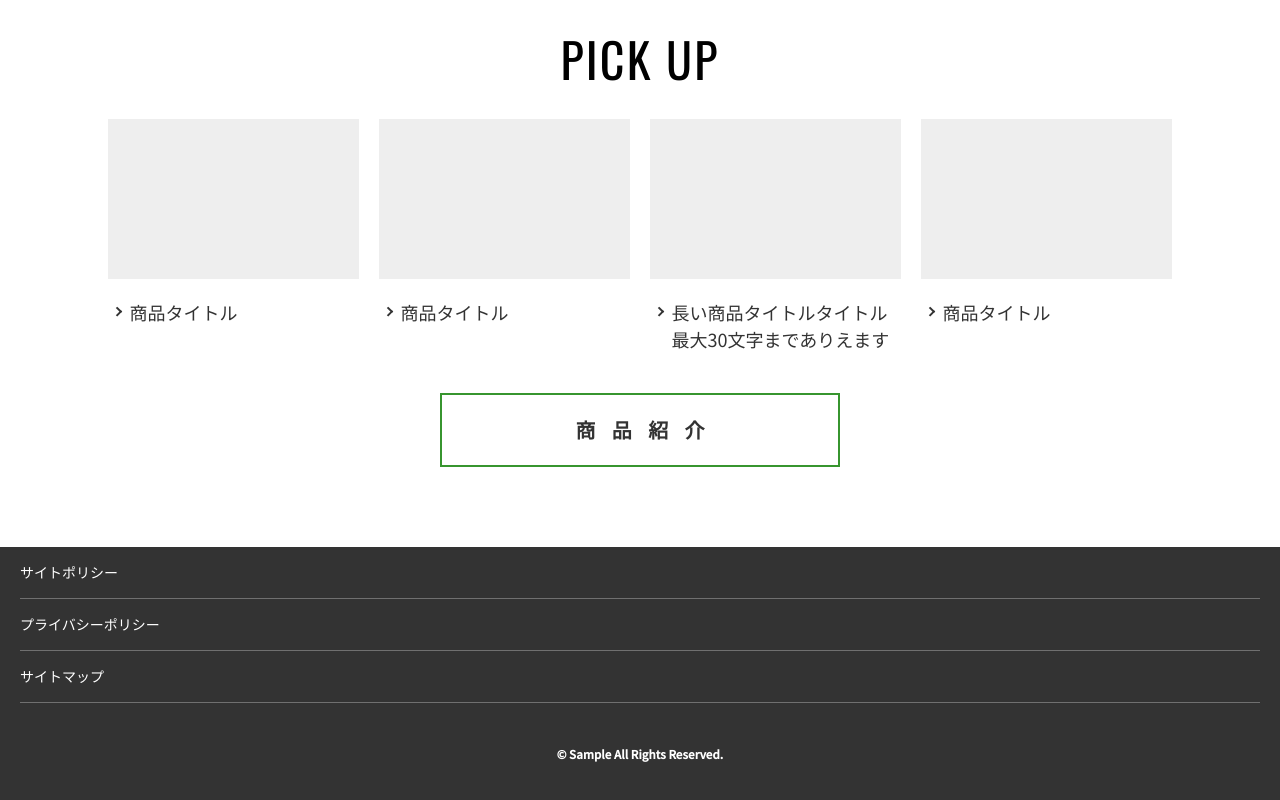
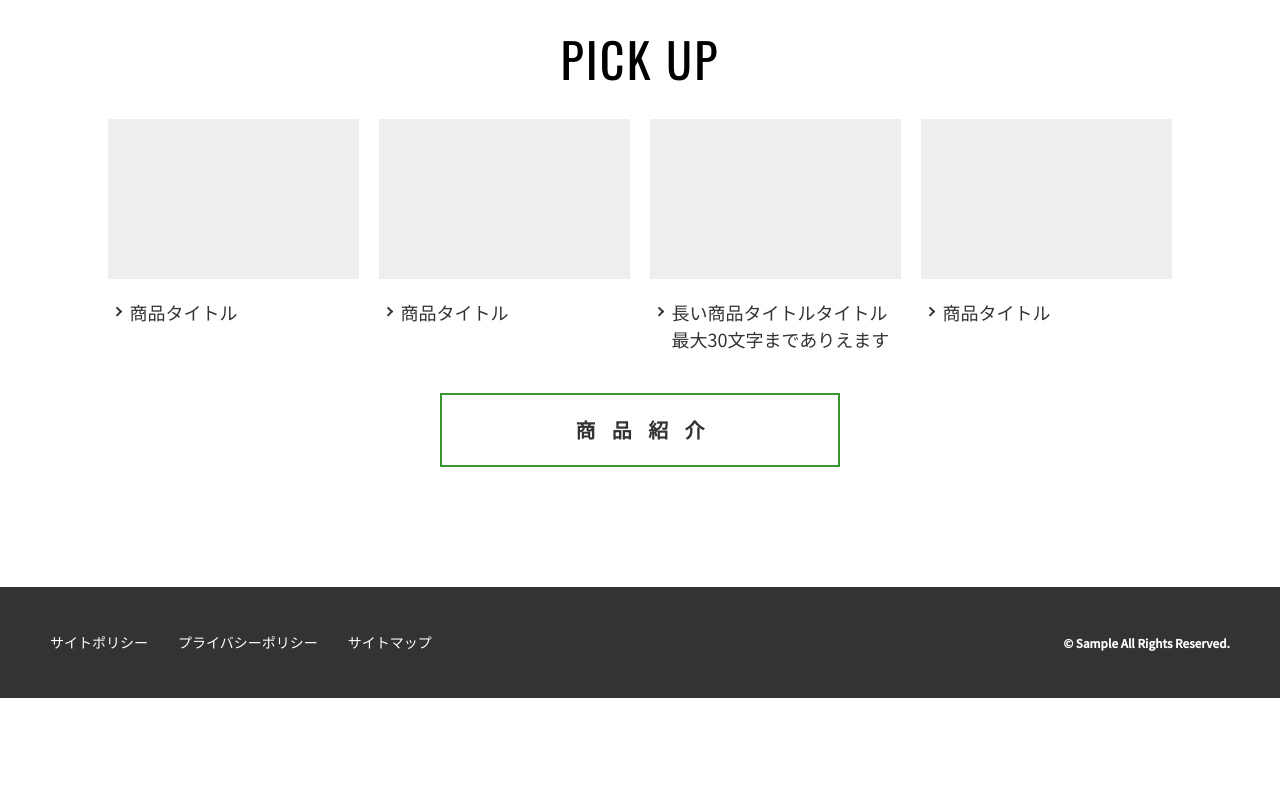
Before and after one commit to zakazan/mdn_coading_textbook, a plain HTML site: page EXERCISE01/index.html in a window 1280 px wide. Shown: the part 1316-2116 px from the top of the page. After the commit the page ends 2014 px from the top, so only its background shows below. Drawn offline with nearby package versions, Linux system fonts and the light colour scheme.

Commit message:
SPfooter

```diff
--- a/EXERCISE01/css/common.css
+++ b/EXERCISE01/css/common.css
@@ -61,6 +61,31 @@ html {
     text-align: center;
 }
 
+@media screen and (min-width: 768px) {
+    .footer {
+        display: flex;
+        justify-content: space-between;
+        margin-top: 120px;
+        padding: 45px 50px;
+    }
+
+    .footer__menu {
+        display: flex;
+        margin: 0;
+        padding: 0;
+    }
+
+    .footer__menu li {
+        border: none;
+        padding: 0;
+        margin-right: 30px;
+    }
+
+    .footer__menu li:last-of-type {
+        margin-right: 0;
+    }
+}
+
 /* word-break */
 .br_PC {
  display: none;
```
